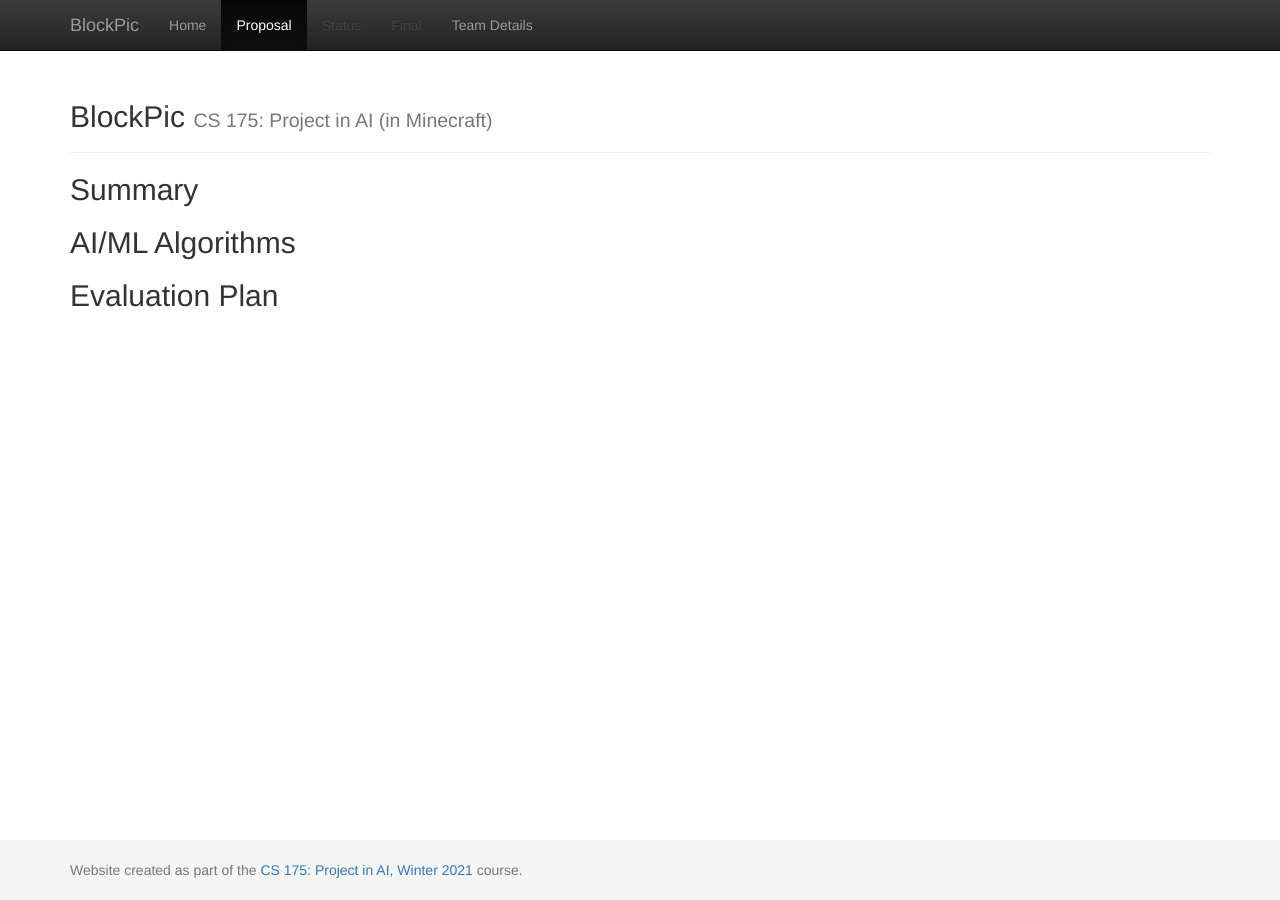
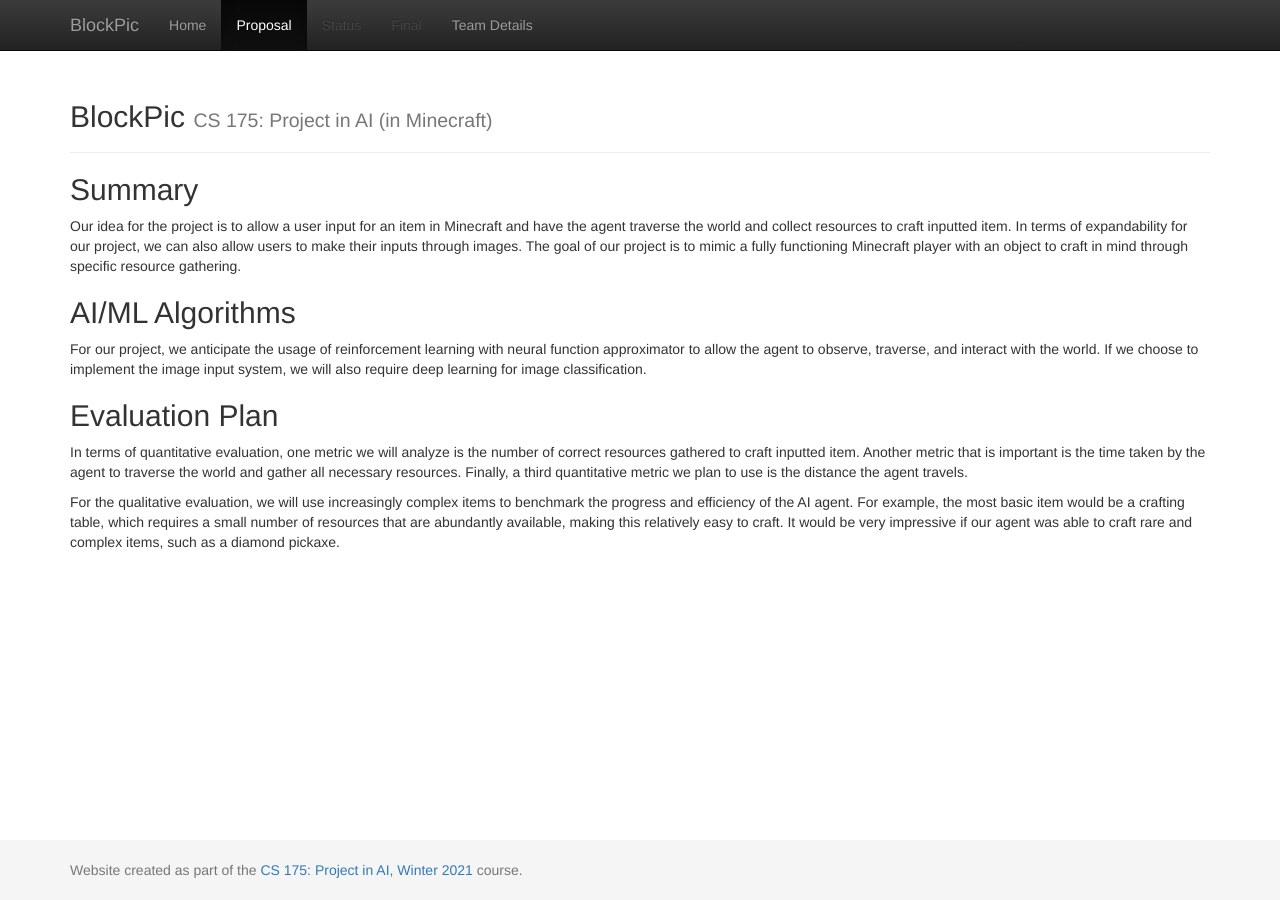
Before and after one commit to parth-parekh/CS175, a Jekyll site: the page built from docs/proposal.md, in a window 1280 px wide. Built offline with Jekyll 4.4.1, drawn with Linux system fonts in a browser that asks for light colours.

Commit message:
Update proposal.md

```diff
--- a/docs/proposal.md
+++ b/docs/proposal.md
@@ -3,7 +3,12 @@ layout: default
 title: Proposal
 ---
 ## Summary
+Our idea for the project is to allow a user input for an item in Minecraft and have the agent traverse the world and collect resources to craft inputted item. In terms of expandability for our project, we can also allow users to make their inputs through images. The goal of our project is to mimic a fully functioning Minecraft player with an object to craft in mind through specific resource gathering.
 
 ## AI/ML Algorithms
+For our project, we anticipate the usage of reinforcement learning with neural function approximator to allow the agent to observe, traverse, and interact with the world. If we choose to implement the image input system, we will also require deep learning for image classification.
 
 ## Evaluation Plan
+In terms of quantitative evaluation, one metric we will analyze is the number of correct resources gathered to craft inputted item. Another metric that is important is the time taken by the agent to traverse the world and gather all necessary resources. Finally, a third quantitative metric we plan to use is the distance the agent travels.
+
+For the qualitative evaluation, we will use increasingly complex items to benchmark the progress and efficiency of the AI agent. For example, the most basic item would be a crafting table, which requires a small number of resources that are abundantly available, making this relatively easy to craft. It would be very impressive if our agent was able to craft rare and complex items, such as a diamond pickaxe.
```
